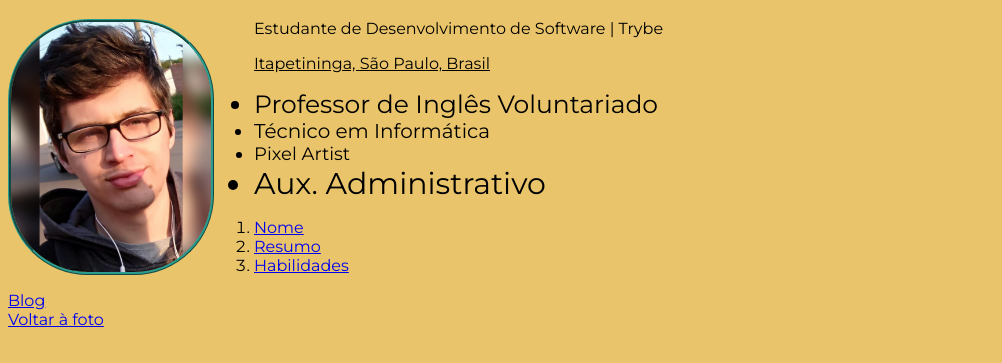
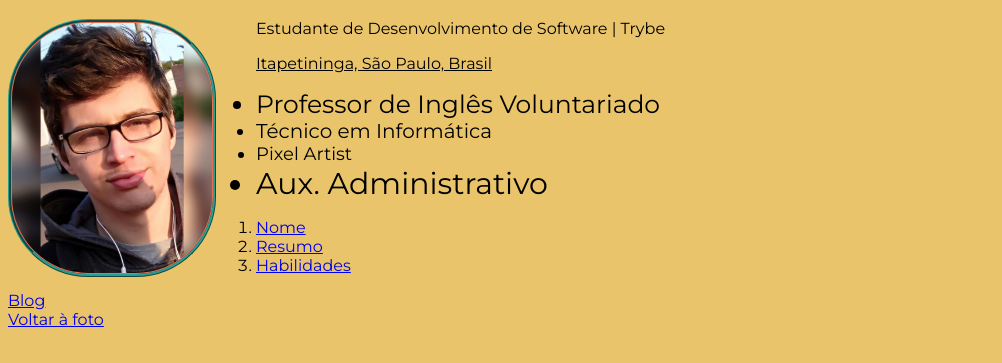
Before and after one commit to DanrlleyR/exercicios-trybe, a plain HTML site: page index.html in a window 1280 px wide. Shown: the part 67-430 px from the top of the page, without its empty margins (0-1002 px from the left). Drawn offline with Linux system fonts and the light colour scheme.

Commit message:
Add Padding e Bk-Color à foto

```diff
--- a/style.css
+++ b/style.css
@@ -1,8 +1,11 @@
 #foto{
     border-radius: 80px;
+    background-color: #e76f51;
     margin-right: 40px;
     border: 3px ridge #2a9d8f;
     float:left;
+    padding: 1px;
+
 }
 .ul1{
     font-size: 25px;
```
